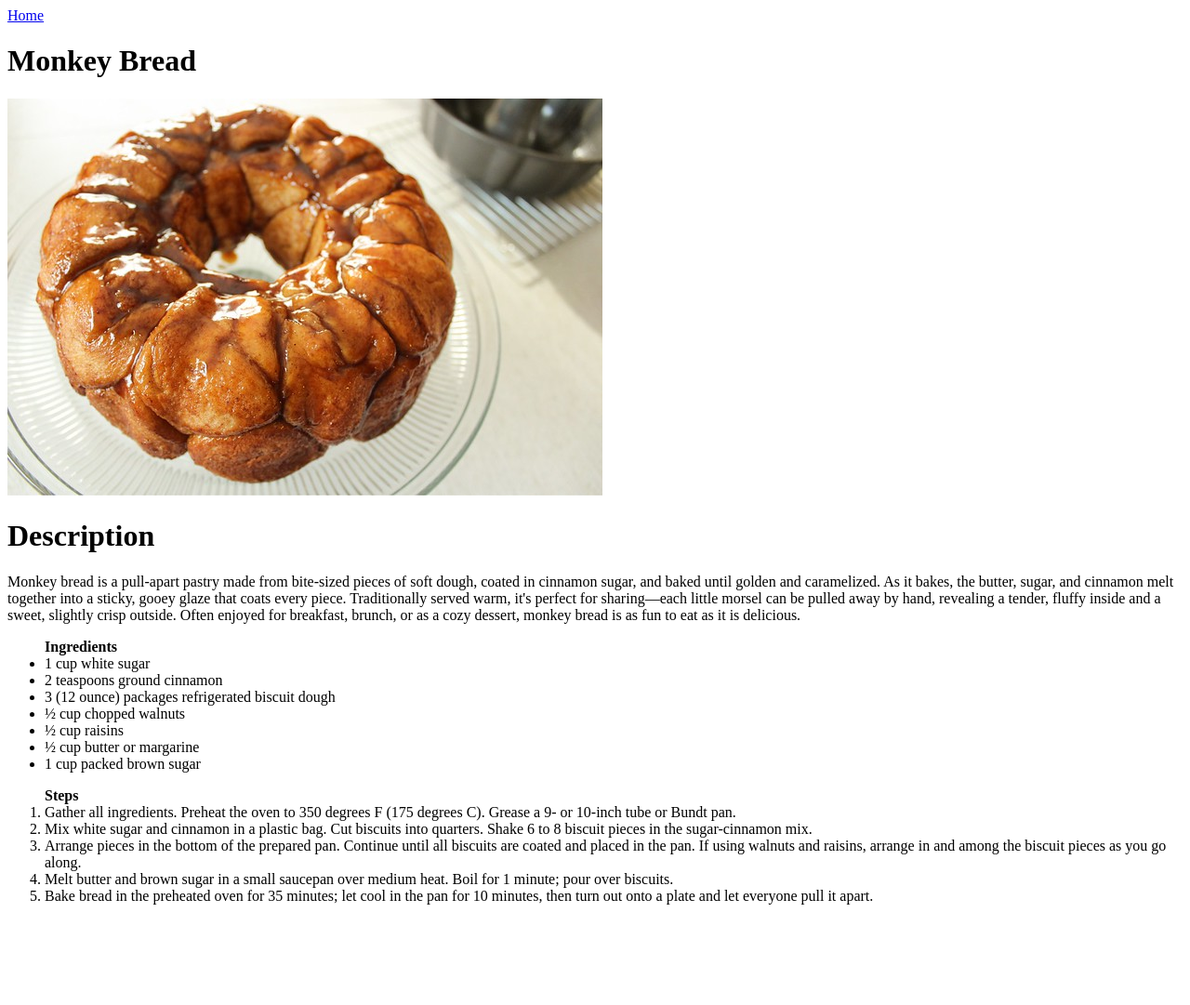
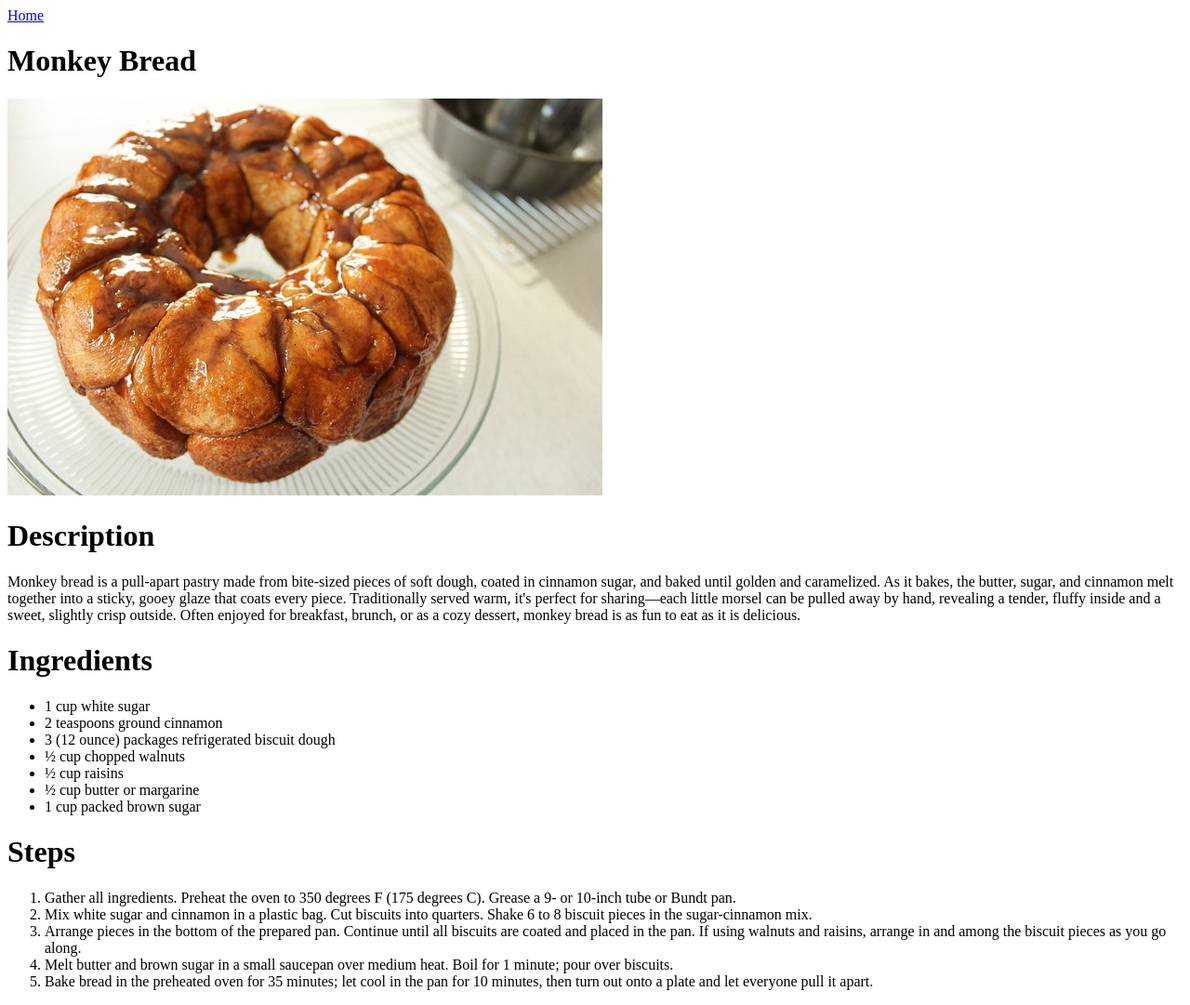
Before and after one commit to BurnXC/odin-recipes, a plain HTML site: page recipes/monkeyBread.html in a window 1280 px wide. Shown: the whole page at 93% size. Before the commit the page ends 989 px from the top, so only its background shows below. Drawn offline with Linux system fonts and the light colour scheme.

Commit message:
Change Instructions and Steps from ul/ol to h1

```diff
--- a/recipes/monkeyBread.html
+++ b/recipes/monkeyBread.html
@@ -24,7 +24,9 @@
 
     <p>Monkey bread is a pull-apart pastry made from bite-sized pieces of soft dough, coated in cinnamon sugar, and baked until golden and caramelized. As it bakes, the butter, sugar, and cinnamon melt together into a sticky, gooey glaze that coats every piece. Traditionally served warm, it's perfect for sharing—each little morsel can be pulled away by hand, revealing a tender, fluffy inside and a sweet, slightly crisp outside. Often enjoyed for breakfast, brunch, or as a cozy dessert, monkey bread is as fun to eat as it is delicious.</p>
 
-    <ul><strong>Ingredients</strong>
+    <h1><strong>Ingredients</strong></h1>
+
+    <ul>
 
         <li>1 cup white sugar</li>
 
@@ -42,7 +44,9 @@
 
     </ul>
 
-    <ol><strong>Steps</strong>
+    <h1><strong>Steps</strong></h1>
+
+    <ol>
 
         <li>Gather all ingredients. Preheat the oven to 350 degrees F (175 degrees C). Grease a 9- or 10-inch tube or Bundt pan.</li>
 
```
Also changed, not shown: recipes/nanaimo.html (+6 -2 lines), recipes/tiramisu.html (+6 -2 lines).
